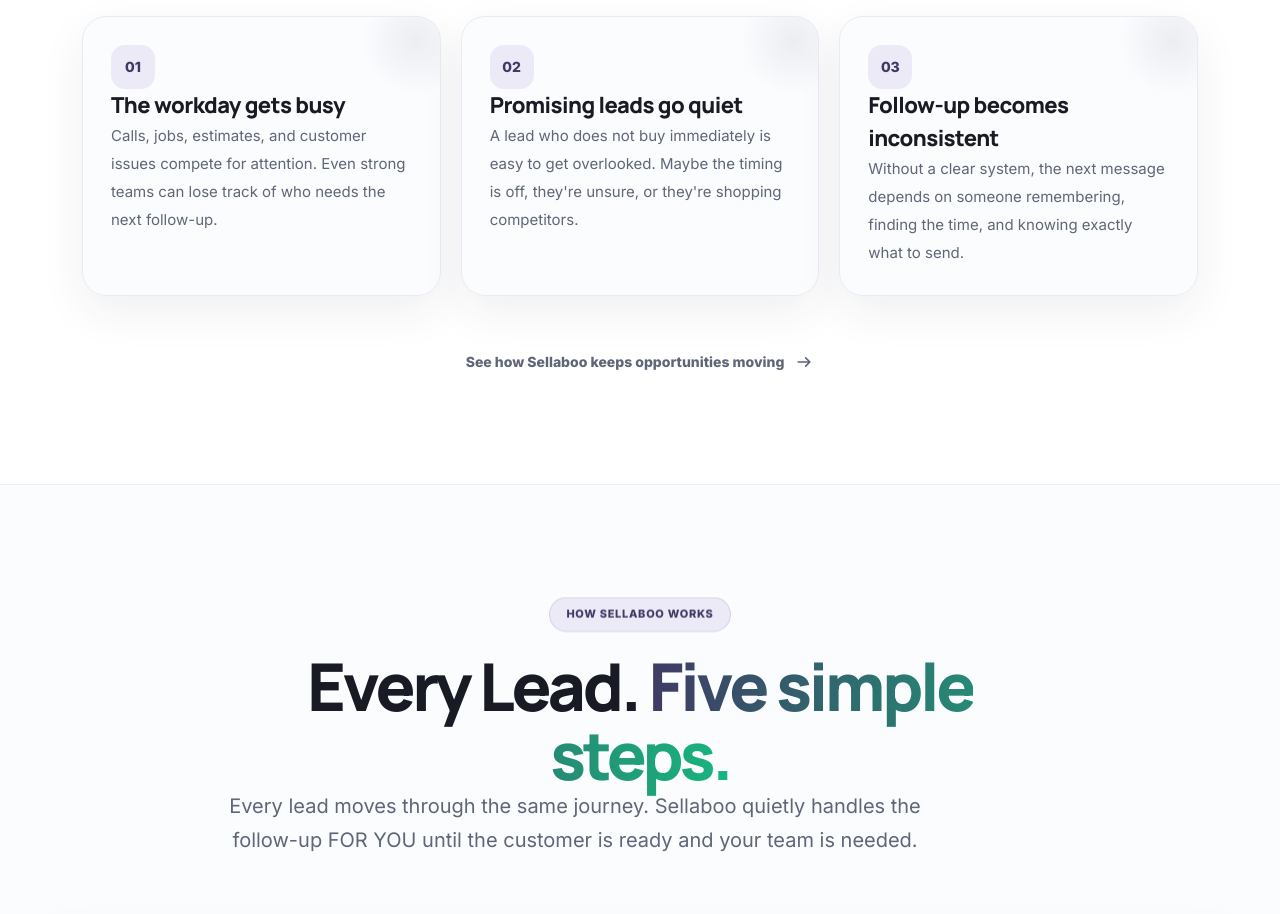
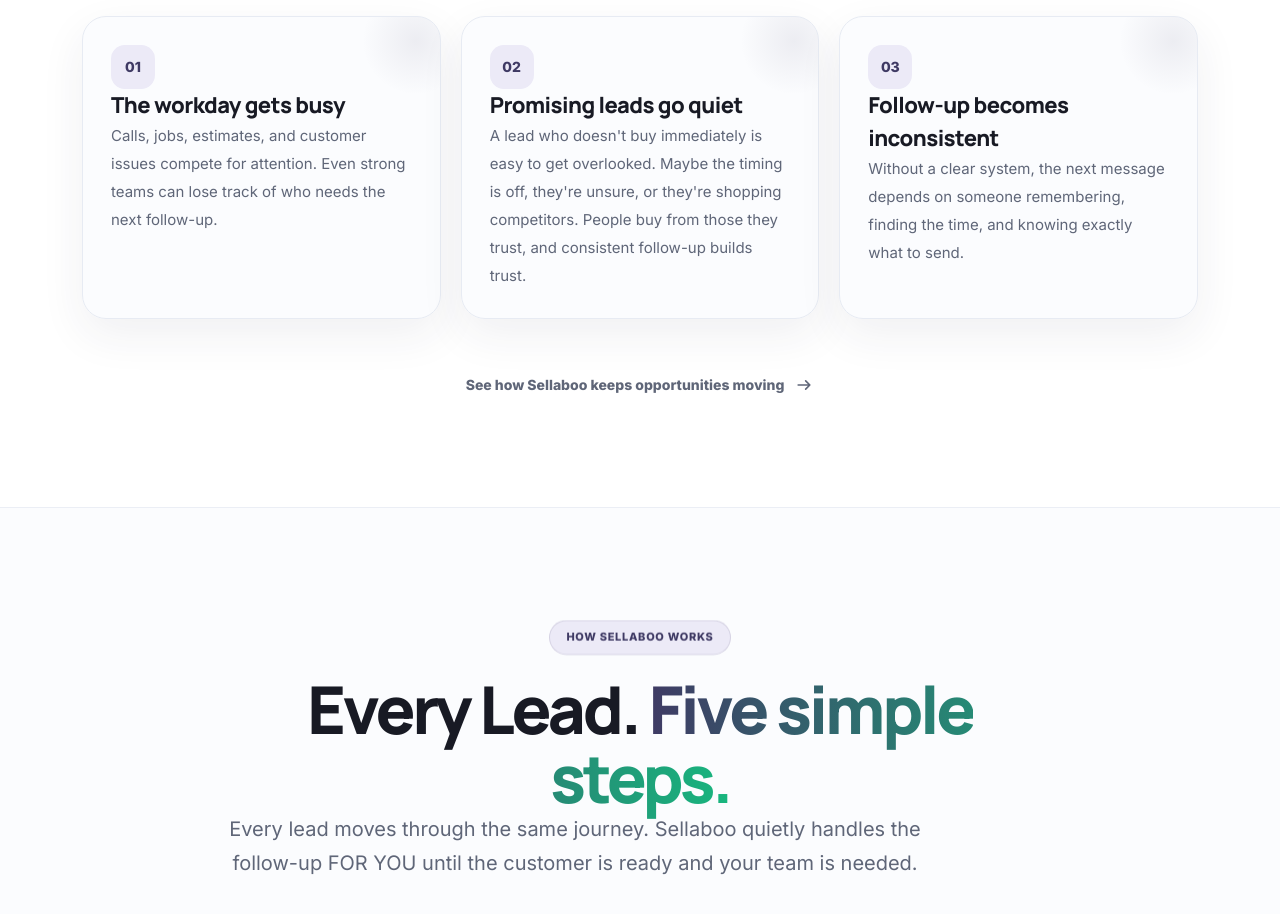
Before and after one commit to Sellaboo-dev/sellaboo-marketing, a Next.js app: page / in a window 1280 px wide. Shown: the part 1520-2434 px from the top of the page. Built offline with nearby package versions, Linux system fonts and the light colour scheme.

Commit message:
More small word adjustments on the home page.

```diff
--- a/components/sections/ProblemSection.tsx
+++ b/components/sections/ProblemSection.tsx
@@ -11,7 +11,7 @@
     number: "02",
     title: "Promising leads go quiet",
     description:
-      "A lead who does not buy immediately is easy to get overlooked. Maybe the timing is off, they're unsure, or they're shopping competitors.",
+      "A lead who doesn't buy immediately is easy to get overlooked. Maybe the timing is off, they're unsure, or they're shopping competitors. People buy from those they trust, and consistent follow-up builds trust.",
   },
   {
     number: "03",
```
